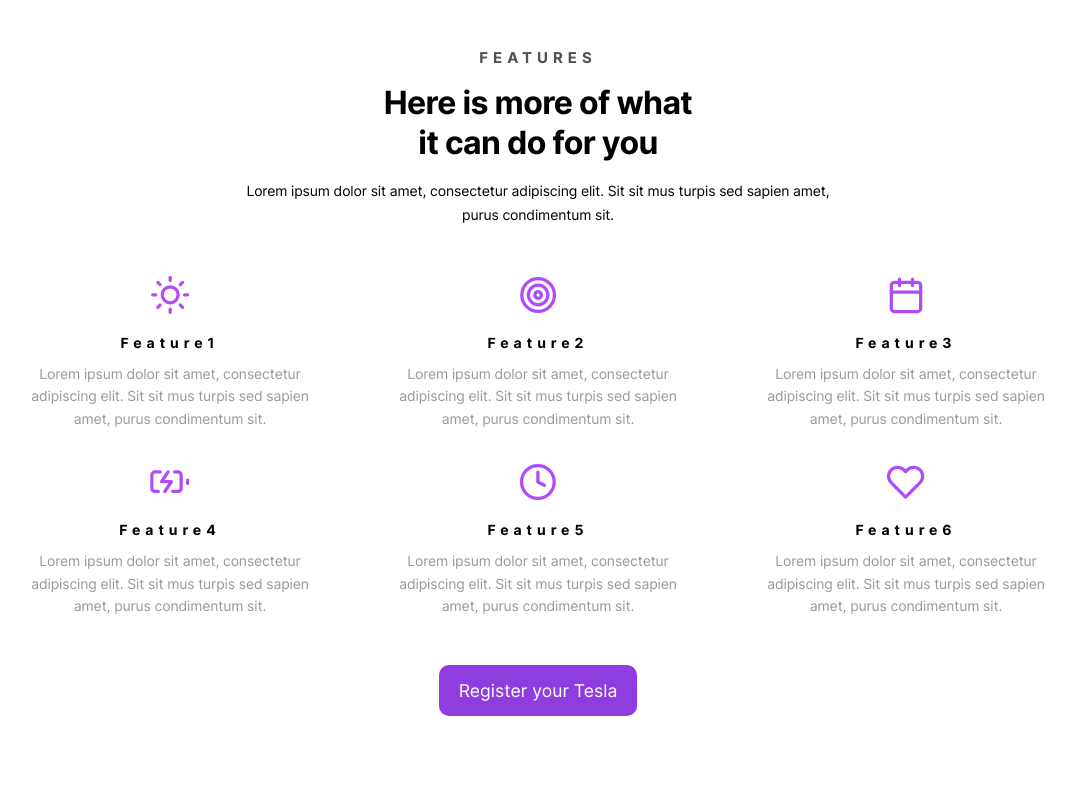
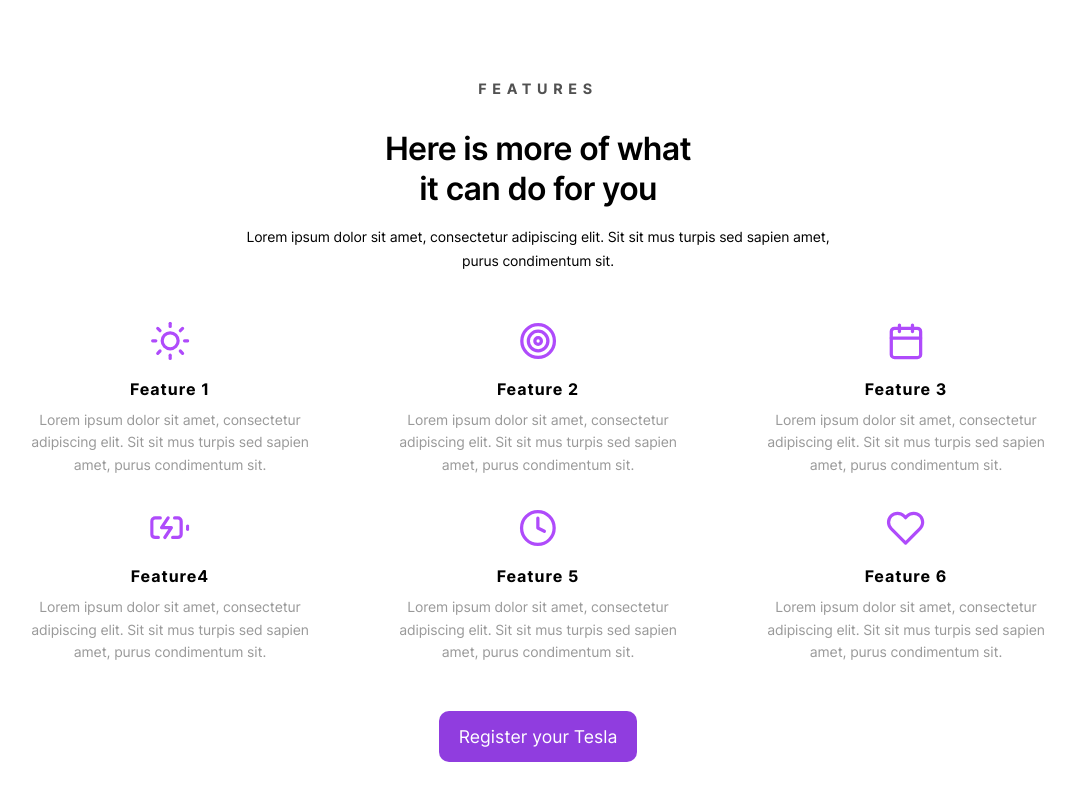
Before and after one commit to aanish101/demo, a React (Create React App) app: page / in a window 1280 px wide. Shown: the top 800 px of the page, without its empty margins (102-1177 px from the left). Built offline with nearby package versions, Linux system fonts and the light colour scheme.

Commit message:
UI Edits

```diff
--- a/src/App.css
+++ b/src/App.css
@@ -3,9 +3,12 @@
   margin: 0;
   padding: 0;
   box-sizing: border-box;
-  font-family: 'Inter', sans-serif;
+  font-family: "Inter", sans-serif;
 }
 .font-bold {
+  font-weight: 700;
+}
+.font-semi-bold {
   font-weight: 600;
 }
 .fontregular {
@@ -15,7 +18,7 @@
   color: #515151;
 }
 .fz-sm {
-  font-size: 0.8rem;
+  font-size: 0.9rem;
 }
 .fz-normal {
   font-size: 1rem;
@@ -41,6 +44,9 @@
 .p-5 {
   padding: 2rem;
 }
+.pt-10 {
+  padding-top: 8rem;
+}
 .p-3 {
   padding: 1rem;
 }
@@ -53,11 +59,17 @@
 .mb-2 {
   margin-bottom: 0.5rem;
 }
+.mt-3 {
+  margin-top: 1rem;
+}
+.mt-5 {
+  margin-top: 2rem;
+}
 .ls-39 {
   letter-spacing: 0.39em;
 }
 .main-heading {
-  font-weight: bold;
+  font-weight: 600;
   font-size: clamp(1.5rem, 4vw, 2rem);
   letter-spacing: -0.02em;
   line-height: 2.5rem;
@@ -66,7 +78,7 @@
   min-height: 100vh;
 }
 .sub-heading {
-  font-family: 'Inter';
+  font-family: "Inter";
   font-style: normal;
   font-weight: 400;
   font-size: clamp(14px, 1vw, 16px);
@@ -89,15 +101,16 @@
 }
 
 .item-heading {
-  font-family: 'Inter';
+  font-family: "Inter";
   font-style: normal;
   font-weight: bold;
-  font-size: clamp(14px, 1vw, 16px);
+  font-size: clamp(16px, 1vw, 18px);
   line-height: 1.5rem;
   text-align: center;
+  letter-spacing: 1px;
 }
 .item-text-content {
-  font-family: 'Inter';
+  font-family: "Inter";
   font-style: normal;
   font-weight: 400;
   font-size: 14px;
--- a/src/App.js
+++ b/src/App.js
@@ -1,77 +1,77 @@
-import './App.css';
-import Icon1 from './Assets/SVG/Icon1.svg';
-import Icon2 from './Assets/SVG/Icon2.svg';
-import Icon3 from './Assets/SVG/Icon3.svg';
-import Icon4 from './Assets/SVG/Icon4.svg';
-import Icon5 from './Assets/SVG/Icon5.svg';
-import Icon6 from './Assets/SVG/Icon6.svg';
+import "./App.css";
+import Icon1 from "./Assets/SVG/Icon1.svg";
+import Icon2 from "./Assets/SVG/Icon2.svg";
+import Icon3 from "./Assets/SVG/Icon3.svg";
+import Icon4 from "./Assets/SVG/Icon4.svg";
+import Icon5 from "./Assets/SVG/Icon5.svg";
+import Icon6 from "./Assets/SVG/Icon6.svg";
 function App() {
   const data = [
     {
       id: 1,
-      heading: 'Feature1',
-      text: 'Lorem ipsum dolor sit amet, consectetur adipiscing elit. Sit sit mus turpis sed sapien amet, purus condimentum sit.',
+      heading: "Feature 1",
+      text: "Lorem ipsum dolor sit amet, consectetur adipiscing elit. Sit sit mus turpis sed sapien amet, purus condimentum sit.",
       icon: Icon1,
     },
     {
       id: 2,
-      heading: 'Feature2',
-      text: 'Lorem ipsum dolor sit amet, consectetur adipiscing elit. Sit sit mus turpis sed sapien amet, purus condimentum sit.',
+      heading: "Feature 2",
+      text: "Lorem ipsum dolor sit amet, consectetur adipiscing elit. Sit sit mus turpis sed sapien amet, purus condimentum sit.",
       icon: Icon2,
     },
     {
       id: 3,
-      heading: 'Feature3',
-      text: 'Lorem ipsum dolor sit amet, consectetur adipiscing elit. Sit sit mus turpis sed sapien amet, purus condimentum sit.',
+      heading: "Feature 3",
+      text: "Lorem ipsum dolor sit amet, consectetur adipiscing elit. Sit sit mus turpis sed sapien amet, purus condimentum sit.",
       icon: Icon3,
     },
     {
       id: 4,
-      heading: 'Feature4',
-      text: 'Lorem ipsum dolor sit amet, consectetur adipiscing elit. Sit sit mus turpis sed sapien amet, purus condimentum sit.',
+      heading: "Feature4",
+      text: "Lorem ipsum dolor sit amet, consectetur adipiscing elit. Sit sit mus turpis sed sapien amet, purus condimentum sit.",
       icon: Icon4,
     },
     {
       id: 5,
-      heading: 'Feature5',
-      text: 'Lorem ipsum dolor sit amet, consectetur adipiscing elit. Sit sit mus turpis sed sapien amet, purus condimentum sit.',
+      heading: "Feature 5",
+      text: "Lorem ipsum dolor sit amet, consectetur adipiscing elit. Sit sit mus turpis sed sapien amet, purus condimentum sit.",
       icon: Icon5,
     },
     {
       id: 6,
-      heading: 'Feature6',
-      text: 'Lorem ipsum dolor sit amet, consectetur adipiscing elit. Sit sit mus turpis sed sapien amet, purus condimentum sit.',
+      heading: "Feature 6",
+      text: "Lorem ipsum dolor sit amet, consectetur adipiscing elit. Sit sit mus turpis sed sapien amet, purus condimentum sit.",
       icon: Icon6,
     },
   ];
   return (
-    <div className='App'>
-      <div className='container p-6 bold fz-sm ls-39 p-md-3'>
-        <h3 className='text-center mb-3 text-gray'>FEATURES</h3>
-        <h1 className='text-center main-heading mb-3'>
+    <div className="App">
+      <div className="container p-6 bold fz-sm ls-39 p-md-3 pt-3">
+        <h3 className="text-center  text-gray mt-5 mb-5 fz-sm">FEATURES</h3>
+        <h1 className="text-center main-heading mb-3 font-semi-bold">
           Here is more of what
           <br />
           it can do for you
         </h1>
-        <p className='text-center sub-heading'>
+        <p className="text-center sub-heading">
           Lorem ipsum dolor sit amet, consectetur adipiscing elit. Sit sit mus
           turpis sed sapien amet, purus condimentum sit.
         </p>
-        <div className='items-grid'>
+        <div className="items-grid">
           {data.map((item) => (
-            <div className='item p-3' key={item.id}>
-              <div className='item-icon flex justify-center mb-3 '>
-                <img src={item.icon} alt='icon' className='icon' />
+            <div className="item p-3" key={item.id}>
+              <div className="item-icon flex justify-center mb-3 ">
+                <img src={item.icon} alt="icon" className="icon" />
               </div>
-              <div className='item-text text-center'>
-                <h4 className='item-heading mb-2'>{item.heading}</h4>
-                <p className='item-text-content'>{item.text}</p>
+              <div className="item-text text-center">
+                <h4 className="item-heading mb-2">{item.heading}</h4>
+                <p className="item-text-content">{item.text}</p>
               </div>
             </div>
           ))}
         </div>
-        <div className='flex justify-center'>
-          <button className='btn'>Register your Tesla</button>
+        <div className="flex justify-center">
+          <button className="btn">Register your Tesla</button>
         </div>
       </div>
     </div>
--- a/src/index.css
+++ b/src/index.css
@@ -1,13 +1,19 @@
 /* Importing Fonts */
 @font-face {
-  font-family: 'Inter';
-  src: url('./Assets/Fonts/Inter/static/Inter-Regular.ttf');
+  font-family: "Inter";
+  src: url("./Assets/Fonts/Inter/static/Inter-Regular.ttf");
   font-weight: normal;
   font-style: normal;
 }
 @font-face {
-  font-family: 'Inter';
-  src: url('./Assets/Fonts/Inter/static/Inter-Bold.ttf');
+  font-family: "Inter";
+  src: url("./Assets/Fonts/Inter/static/Inter-SemiBold.ttf");
+  font-weight: 600;
+  font-style: normal;
+}
+@font-face {
+  font-family: "Inter";
+  src: url("./Assets/Fonts/Inter/static/Inter-Bold.ttf");
   font-weight: bold;
   font-style: normal;
 }
```
